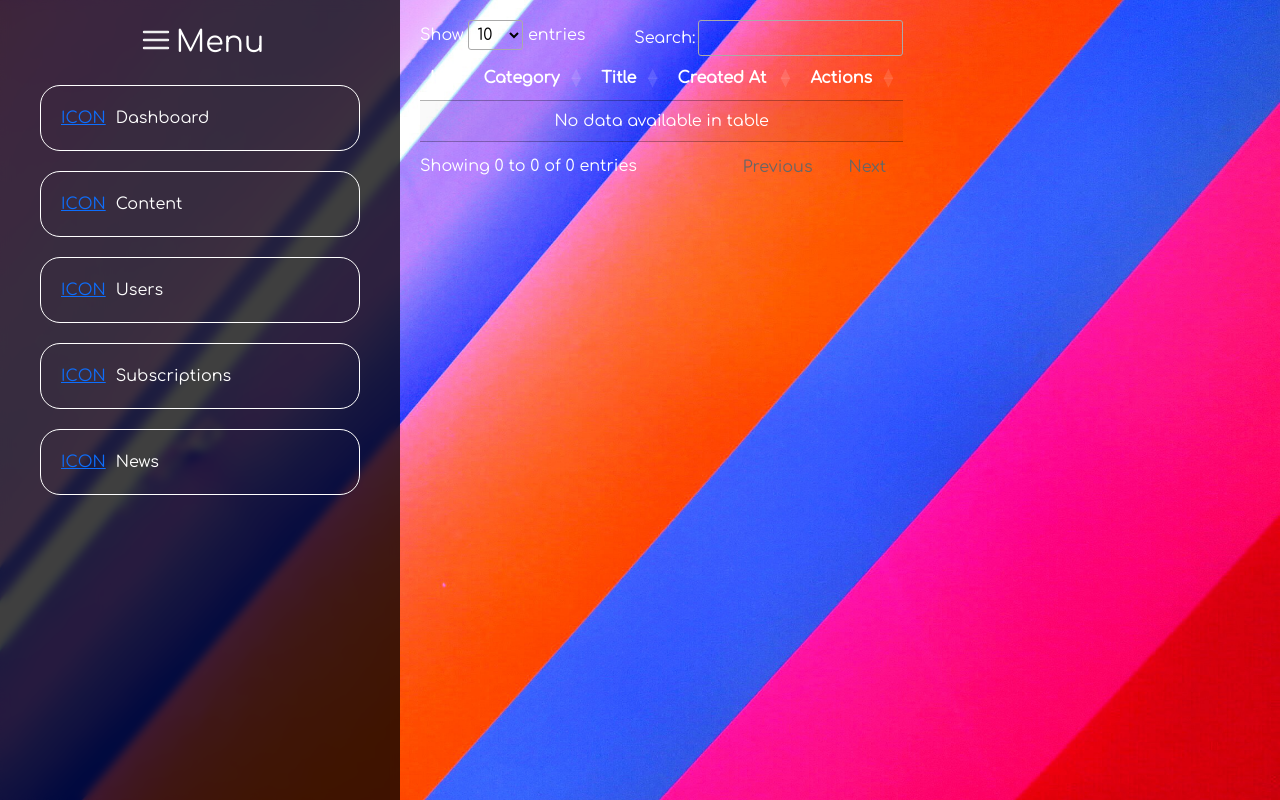
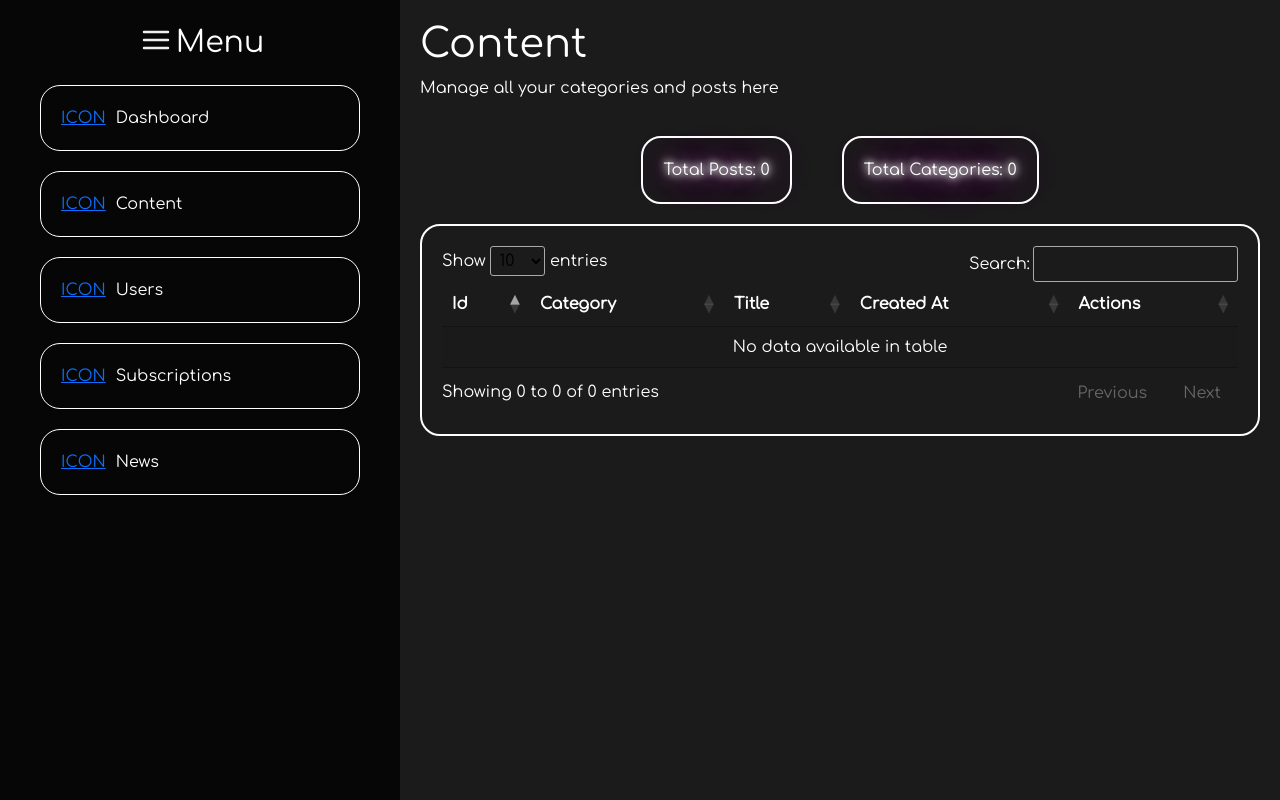
Before and after one commit to ShekoG1/DUWTF, a PHP site: page /projects/Admin/Content/index.php in a window 1280 px wide. Run offline with PHP 8.4, Linux system fonts and the light colour scheme; data that the repository does not hold is empty; some libraries are stand-ins or nearby versions.

Commit message:
Updated content page

```diff
--- a/Admin/Content/index.php
+++ b/Admin/Content/index.php
@@ -1,5 +1,39 @@
 <?php
 // COOKIE CHECK HERE
+
+// Initialize cURL
+$curl = curl_init();
+
+// Get All Posts
+curl_setopt_array($curl, array(
+CURLOPT_URL => 'http://localhost/projects/DearUniverseWTF/api/endpoints/posts/getAllposts.php',
+CURLOPT_RETURNTRANSFER => true,
+CURLOPT_ENCODING => '',
+CURLOPT_MAXREDIRS => 10,
+CURLOPT_TIMEOUT => 0,
+CURLOPT_FOLLOWLOCATION => true,
+CURLOPT_HTTP_VERSION => CURL_HTTP_VERSION_1_1,
+CURLOPT_CUSTOMREQUEST => 'POST',
+));
+$postsResponse = json_decode(curl_exec($curl));
+
+// Get All Categories
+
+curl_setopt_array($curl, array(
+  CURLOPT_URL => 'http://localhost/projects/DearUniverseWTF/api/endpoints/categories/getAllcategories.php',
+  CURLOPT_RETURNTRANSFER => true,
+  CURLOPT_ENCODING => '',
+  CURLOPT_MAXREDIRS => 10,
+  CURLOPT_TIMEOUT => 0,
+  CURLOPT_FOLLOWLOCATION => true,
+  CURLOPT_HTTP_VERSION => CURL_HTTP_VERSION_1_1,
+  CURLOPT_CUSTOMREQUEST => 'POST',
+));
+
+$categoriesResponse = json_decode(curl_exec($curl));
+
+// Close cURL
+curl_close($curl);
 ?>
 <!DOCTYPE html>
 <html lang="en">
@@ -19,13 +53,25 @@
     <link rel="stylesheet" href="https://cdn.datatables.net/1.13.5/css/jquery.dataTables.css" />
     <script src="https://cdn.datatables.net/1.13.5/js/jquery.dataTables.js"></script>
 </head>
-<body>
+<body id="content-body">
     <div id="container">
         <?php
             include './../../components/adminNav.php';
         ?>
         <div id="content">
-        <div class="table-container">
+            <div class="col-12 playPink">
+                <h1>Content</h1>
+                <p>Manage all your categories and posts here</p>
+            </div>
+            <div id="counters">
+                <div class="item-card boxPink neonPink">
+                    Total Posts: <?php echo $postsResponse->msg == "success" ? count($postsResponse->data) : 0;?>
+                </div>
+                <div class="item-card boxPink neonPink">
+                    Total Categories: <?php echo $categoriesResponse->msg == "success" ? count($categoriesResponse->data) : 0;?>
+                </div>
+            </div>
+            <div class="item-card boxPink table-container col-12">
                 <table id="postsTable" class="display">
                     <thead>
                         <tr>
@@ -38,23 +84,11 @@
                     </thead>
                     <tbody>
                         <?php
-                                    $curl = curl_init();
-                                    curl_setopt_array($curl, array(
-                                    CURLOPT_URL => 'http://localhost/projects/DearUniverseWTF/api/endpoints/posts/getAllposts.php',
-                                    CURLOPT_RETURNTRANSFER => true,
-                                    CURLOPT_ENCODING => '',
-                                    CURLOPT_MAXREDIRS => 10,
-                                    CURLOPT_TIMEOUT => 0,
-                                    CURLOPT_FOLLOWLOCATION => true,
-                                    CURLOPT_HTTP_VERSION => CURL_HTTP_VERSION_1_1,
-                                    CURLOPT_CUSTOMREQUEST => 'POST',
-                                    ));
-                                    $response = json_decode(curl_exec($curl));
-                                    curl_close($curl);
-                                    if($response->msg == "success"){
-                                        foreach($response->data as $post){
+
+                            if($postsResponse->msg == "success"){
+                                foreach($postsResponse->data as $post){
                                     echo <<<EOD
-                                            <tr>
+                                    <tr class="boxPink playPink">
                                         <td>
                                             $post->post_id
                                         </td>
@@ -68,7 +102,7 @@
                                             $post->created_at
                                         </td>
                                         <td>
-                                                    <button class="action-btn">View Post</button>
+                                            <button class="action-btn boxPurple playPurple">View Post</button>
                                         </td>
                                     </tr>
                                     EOD;
--- a/style/admin.css
+++ b/style/admin.css
@@ -7,6 +7,10 @@ body{
     background-size: 100% 100%;
     color: white;
     max-height: 100vh;
+}
+#content-body{
+  background-image: none;
+  background-color: rgb(27, 27, 27);
 }
 input:focus{
     outline: none !important;
@@ -189,10 +193,34 @@ input:focus{
 #content{
   position:relative;
   right:0;
-  max-width: 100%;
+  width: 100vw;
+  max-width: 100vw;
   padding: 20px;
 }
 
+/* CONTENT PAGE */
+
+.item-card{
+  border: 2px solid white;
+  padding: 20px;
+  border-radius: 20px;
+}
+#counters{
+  display: flex;
+  justify-content: center;
+  align-items: center;
+  overflow: auto;
+  white-space: nowrap;
+  gap: 50px;
+  padding: 20px;
+}
+#counters div{
+  display: inline-block;
+  cursor: pointer;
+}
+tbody tr{
+  cursor: pointer;
+}
 /* ANIMATIONS */
 @keyframes fadeIn {
   0% {
```
Lines whose indentation alone changed are shown as unchanged.
